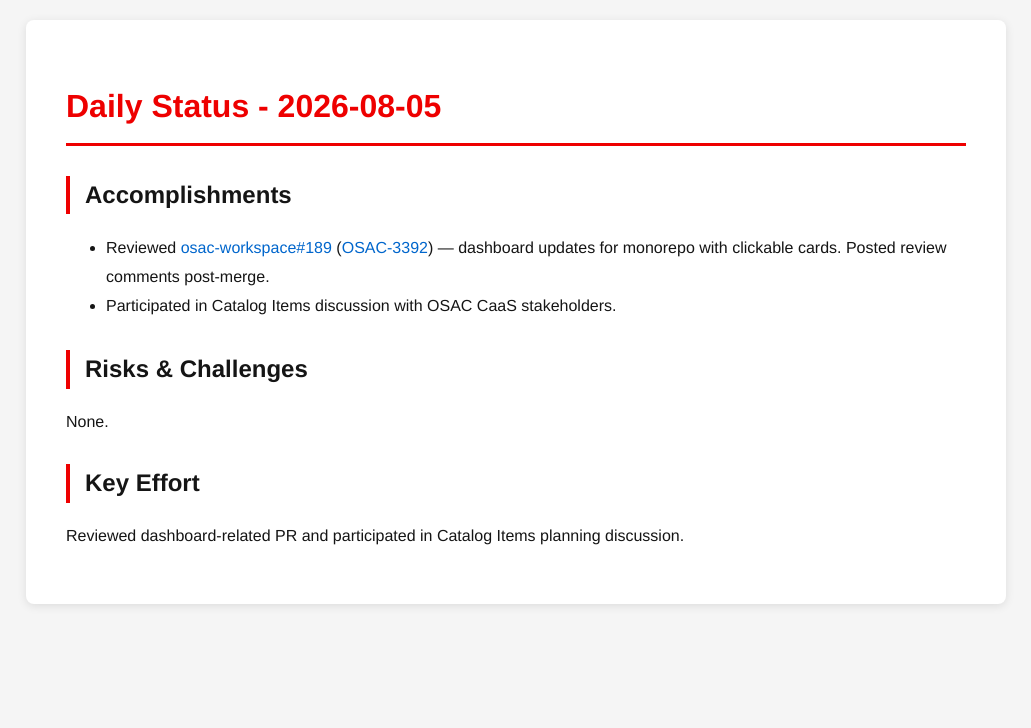
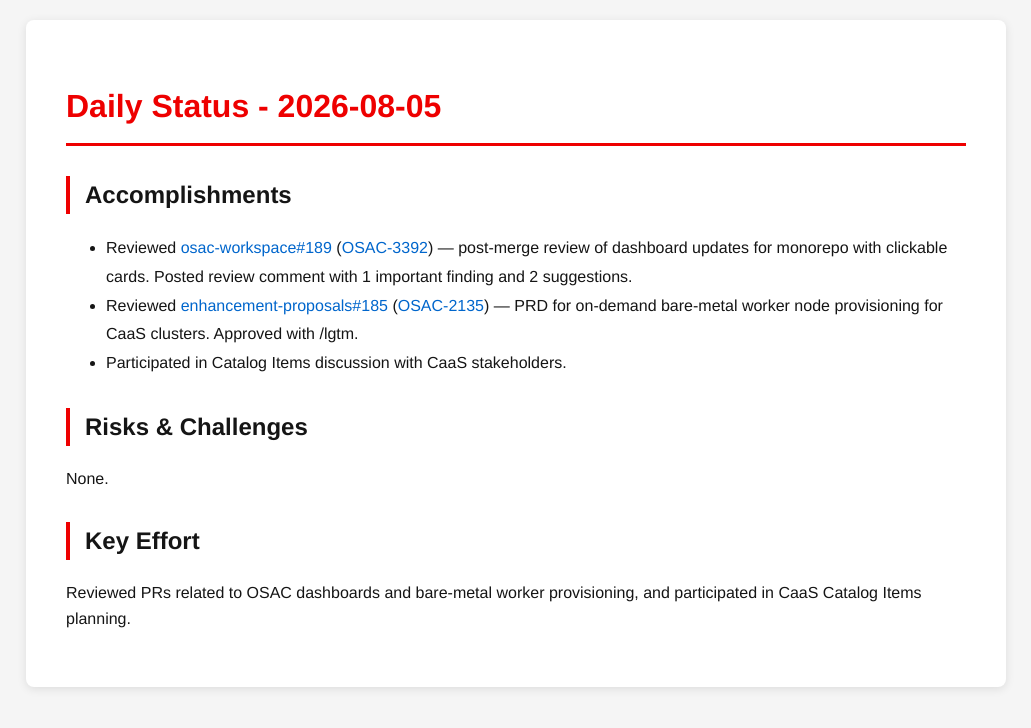
Before and after one commit to tzvatot/daily-status, a Jekyll site: the page built from 2026-08-05.md, in a window 1280 px wide. Shown: the top 728 px of the page, without its empty margins (124-1155 px from the left). Built offline with Jekyll 4.4.1, drawn with Linux system fonts in a browser that asks for light colours.

Commit message:
Daily status update - 2026-08-05

```diff
--- a/2026-08-05.md
+++ b/2026-08-05.md
@@ -7,11 +7,12 @@ date: 2026-08-05
 # Daily Status - 2026-08-05
 
 ## Accomplishments
-- Reviewed [osac-workspace#189](https://github.com/osac-project/osac-workspace/pull/189) ([OSAC-3392](https://redhat.atlassian.net/browse/OSAC-3392)) — dashboard updates for monorepo with clickable cards. Posted review comments post-merge.
-- Participated in Catalog Items discussion with OSAC CaaS stakeholders.
+- Reviewed [osac-workspace#189](https://github.com/osac-project/osac-workspace/pull/189) ([OSAC-3392](https://redhat.atlassian.net/browse/OSAC-3392)) — post-merge review of dashboard updates for monorepo with clickable cards. Posted review comment with 1 important finding and 2 suggestions.
+- Reviewed [enhancement-proposals#185](https://github.com/osac-project/enhancement-proposals/pull/185) ([OSAC-2135](https://redhat.atlassian.net/browse/OSAC-2135)) — PRD for on-demand bare-metal worker node provisioning for CaaS clusters. Approved with /lgtm.
+- Participated in Catalog Items discussion with CaaS stakeholders.
 
 ## Risks & Challenges
 None.
 
 ## Key Effort
-Reviewed dashboard-related PR and participated in Catalog Items planning discussion.
+Reviewed PRs related to OSAC dashboards and bare-metal worker provisioning, and participated in CaaS Catalog Items planning.
```
